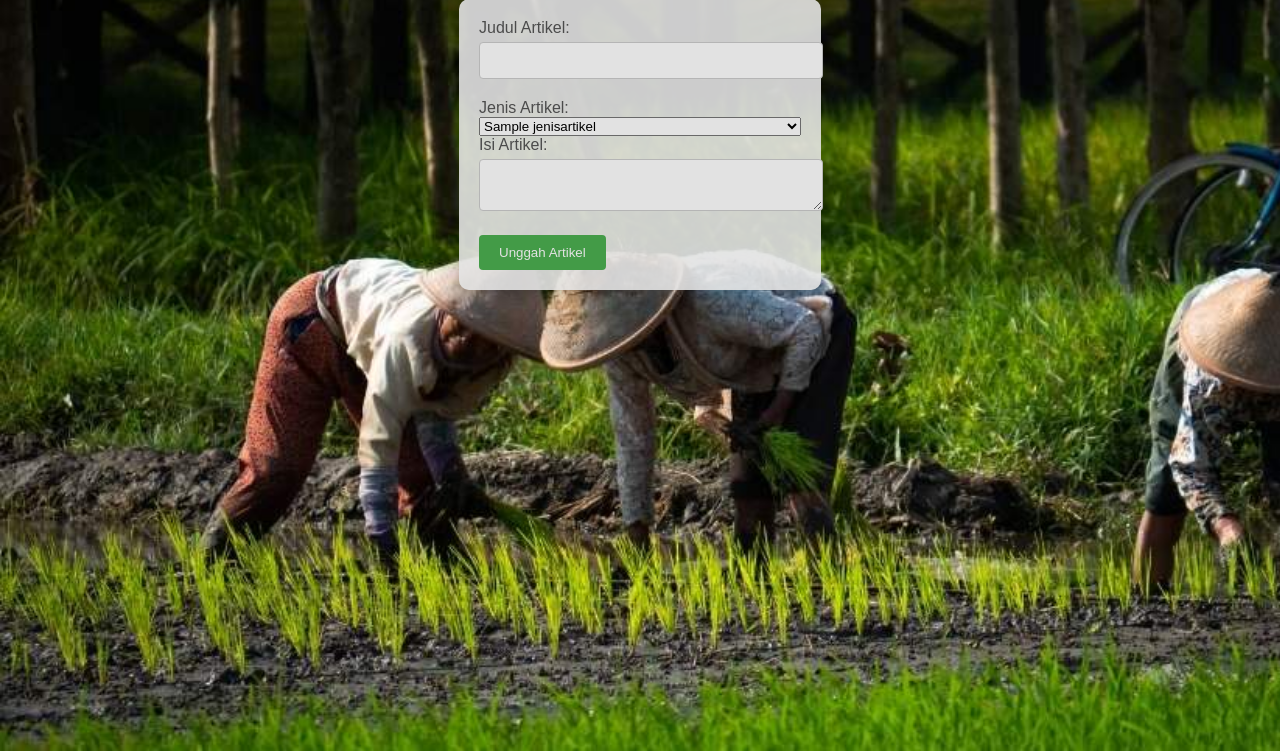
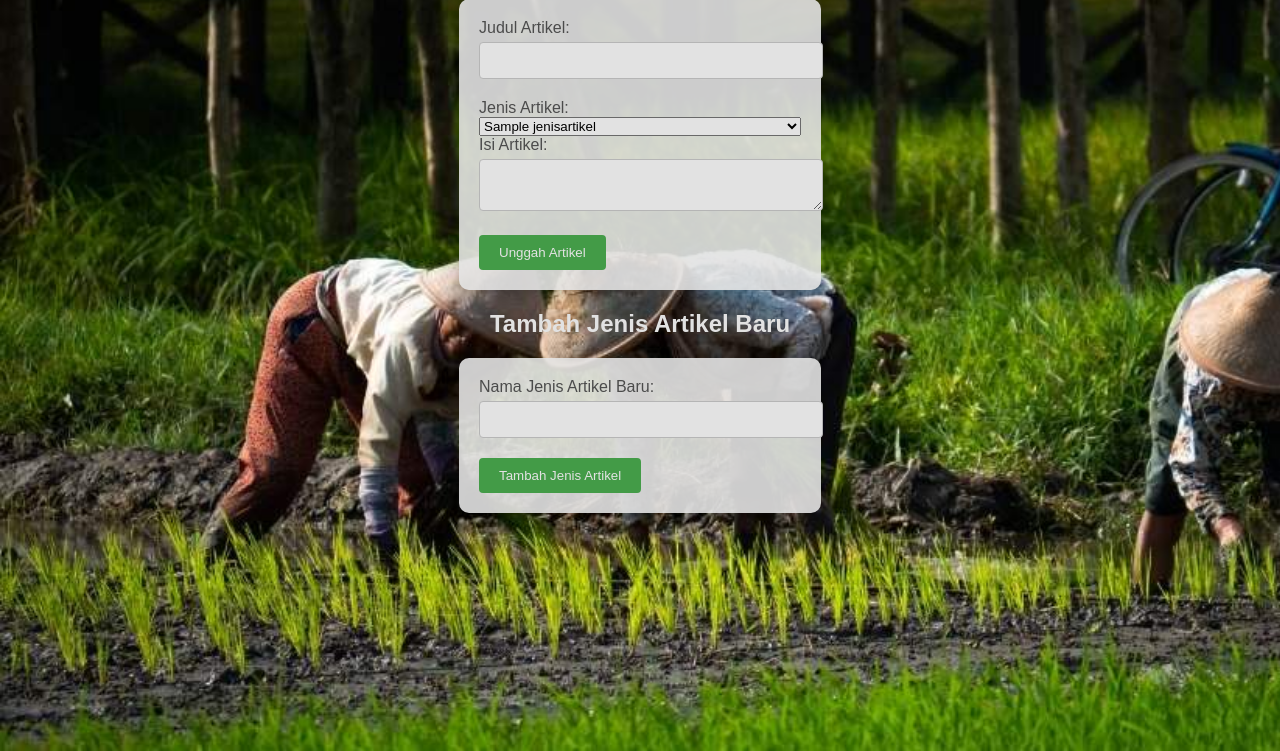
Before and after one commit to AgilHD/HaloPetani, a PHP site: page /artikel.php in a window 1280 px wide. Shown: the part 89-840 px from the top of the page. Run offline with PHP 8.4, Linux system fonts and the light colour scheme; tables that the repository leaves empty or names only in its code hold one stand-in row (values such as "Sample post").

Commit message:
Update artikel.php

```diff
--- a/haloPetani/artikel.php
+++ b/haloPetani/artikel.php
@@ -1,7 +1,30 @@
 <?php
 include 'config.php';
 
-if ($_SERVER["REQUEST_METHOD"] == "POST") {
+if ($_SERVER["REQUEST_METHOD"] == "POST" && isset($_POST['newArticleType'])) {
+    $newArticleType = $_POST['newArticleType'];
+
+    $query = "SELECT nama_jenisartikel FROM jenisartikel WHERE nama_jenisartikel=?";
+    $stmt = $koneksi->prepare($query);
+    $stmt->bind_param("s", $newArticleType);
+    $stmt->execute();
+    $stmt->store_result();
+
+    if ($stmt->num_rows === 0) {
+        $insertQuery = "INSERT INTO jenisartikel (nama_jenisartikel) VALUES (?)";
+        $insertStmt = $koneksi->prepare($insertQuery);
+        $insertStmt->bind_param("s", $newArticleType);
+        $insertStmt->execute();
+        $insertStmt->close();
+        echo "Jenis artikel berhasil ditambahkan.";
+    } else {
+        echo "Jenis artikel sudah ada dalam database.";
+    }
+
+    $stmt->close();
+}
+
+if ($_SERVER["REQUEST_METHOD"] == "POST" && isset($_POST['articleTitle'])) {
     $title = $_POST['articleTitle'];
     $text = $_POST['articleText'];
     $articleType = $_POST['articleType'];
@@ -17,8 +40,6 @@ if ($_SERVER["REQUEST_METHOD"] == "POST") {
     $koneksi->close();
 }
 ?>
-
-
 
 <!DOCTYPE html>
 <html>
@@ -59,10 +80,9 @@ if ($_SERVER["REQUEST_METHOD"] == "POST") {
         }
         input[type="text"], textarea {
             width: 100%;
-            max-width: 600px; /* Batas lebar maksimum */
-            min-width: 300px; /* Batas lebar minimum */
-            max-height: 150px; /* Batas tinggi maksimum */
-
+            max-width: 600px;
+            min-width: 300px;
+            max-height: 150px;
             padding: 10px;
             margin-top: 5px;
             margin-bottom: 20px;
@@ -83,49 +103,42 @@ if ($_SERVER["REQUEST_METHOD"] == "POST") {
             transform: scale(1.05);
         }
         select {
-            width: 100%; /* Atur lebar menjadi penuh */
-            max-width: 800px; /* Batas maksimum lebar */
-            height: auto; /* Tinggi disesuaikan dengan isi */
+            width: 100%;
+            max-width: 800px;
+            height: auto;
         }
     </style>
 </head>
 <body>
     <h2 style="color: white;">Form Artikel</h2>
-    <form action="artikel.php" method="POST" class="form-container">
+    <form action="" method="POST" class="form-container">
         <label for="articleTitle">Judul Artikel:</label><br>
         <input type="text" id="articleTitle" name="articleTitle" required><br>
         <label for="articleType">Jenis Artikel:</label><br>
         <select id="articleType" name="articleType" required>
             <?php
-            // Koneksi ke database
             include 'config.php';
-
-            // Kueri untuk mengambil daftar jenis artikel
             $query = "SELECT nama_jenisartikel FROM jenisartikel";
             $result = $koneksi->query($query);
-
-            // Periksa apakah kueri berhasil
             if ($result && $result->num_rows > 0) {
-                // Tampilkan pilihan jenis artikel
                 while ($row = $result->fetch_assoc()) {
                     echo "<option value='" . $row['nama_jenisartikel'] . "'>" . $row['nama_jenisartikel'] . "</option>";
                 }
             } else {
                 echo "<option value=''>Tidak ada jenis artikel tersedia</option>";
             }
-
-            // Tutup koneksi database
             $koneksi->close();
             ?>
         </select><br>
-
         <label for="articleText">Isi Artikel:</label><br>
         <textarea id="articleText" name="articleText" required></textarea><br>
-        <!-- Input for Fullname -->
-
-
-        <!-- Submit button -->
         <input type="submit" value="Unggah Artikel">
+    </form>
+    <h2 style="color: white;">Tambah Jenis Artikel Baru</h2>
+    <form action="" method="POST" class="form-container">
+        <label for="newArticleType">Nama Jenis Artikel Baru:</label><br>
+        <input type="text" id="newArticleType" name="newArticleType" required><br>
+        <input type="submit" value="Tambah Jenis Artikel">
     </form>
 </body>
 </html>
```
